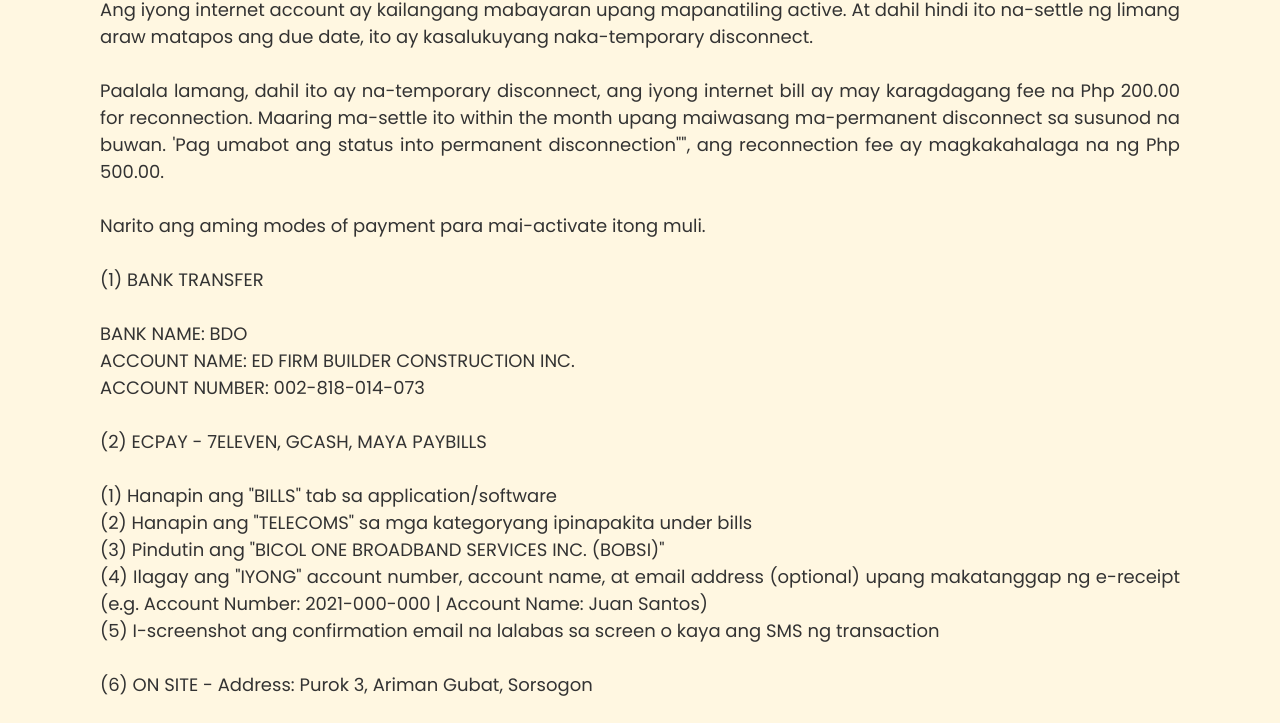
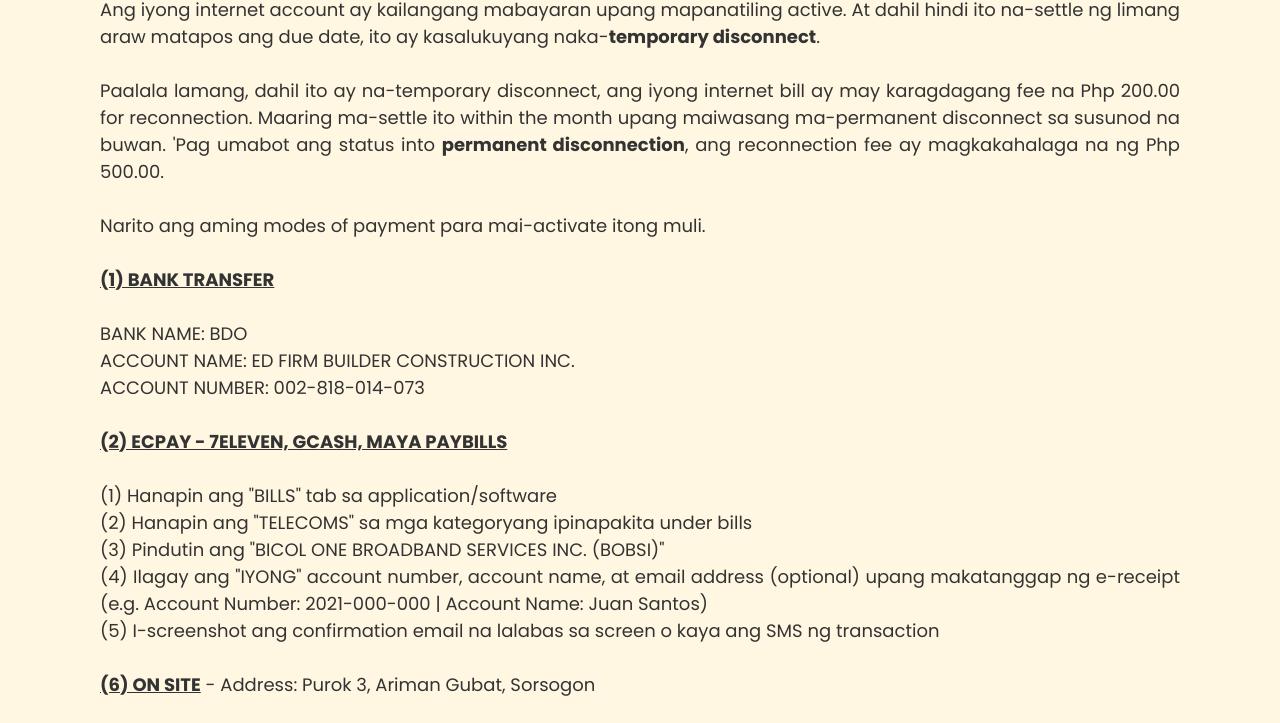
Before and after one commit to Estropia/Landingpage, a plain HTML site: page index.html in a window 1280 px wide. Shown: the part 782-1505 px from the top of the page. Drawn offline with Linux system fonts and the light colour scheme.

Commit message:
Add files via upload

```diff
--- a/index.html
+++ b/index.html
@@ -9,21 +9,21 @@
     <body>
         <section>
                 <div class="textBox">
-                    <p>"Dear Subscriber,<br>
+                    <p>Dear Subscriber,<br>
                         <br>
-                        Ang iyong internet account ay kailangang mabayaran upang mapanatiling active. At dahil hindi ito na-settle ng limang araw matapos ang due date, ito ay kasalukuyang naka-temporary disconnect. <br>
+                        Ang iyong internet account ay kailangang mabayaran upang mapanatiling active. At dahil hindi ito na-settle ng limang araw matapos ang due date, ito ay kasalukuyang naka-<b>temporary disconnect</b>. <br>
                         <br>
-                        Paalala lamang, dahil ito ay na-temporary disconnect, ang iyong internet bill ay may karagdagang fee na Php 200.00 for reconnection. Maaring ma-settle ito within the month upang maiwasang ma-permanent disconnect sa susunod na buwan. 'Pag umabot ang status into permanent disconnection"", ang reconnection fee ay magkakahalaga na ng Php 500.00.<br>
+                        Paalala lamang, dahil ito ay na-temporary disconnect, ang iyong internet bill ay may karagdagang fee na Php 200.00 for reconnection. Maaring ma-settle ito within the month upang maiwasang ma-permanent disconnect sa susunod na buwan. 'Pag umabot ang status into <b>permanent disconnection</b>, ang reconnection fee ay magkakahalaga na ng Php 500.00.<br>
                         <br>
                         Narito ang aming modes of payment para mai-activate itong muli. <br>
                         <br>
-                           (1) BANK TRANSFER<br>
+                           <u><b>(1) BANK TRANSFER</b></u><br>
                            <br>
                                   BANK NAME: BDO <br>
                                   ACCOUNT NAME: ED FIRM BUILDER CONSTRUCTION INC.<br>
                                   ACCOUNT NUMBER: 002-818-014-073<br>
                                   <br>
-                           (2) ECPAY - 7ELEVEN, GCASH, MAYA PAYBILLS<br>
+                           <u><b>(2) ECPAY - 7ELEVEN, GCASH, MAYA PAYBILLS</b></u><br>
                            <br>
                                   (1) Hanapin ang "BILLS" tab sa application/software<br>
                                   (2) Hanapin ang "TELECOMS" sa mga kategoryang ipinapakita under bills<br>
@@ -31,16 +31,16 @@
                                   (4) Ilagay ang "IYONG" account number, account name, at email address (optional) upang makatanggap ng e-receipt (e.g. Account Number: 2021-000-000 | Account Name: Juan Santos)<br>
                                   (5) I-screenshot ang confirmation email na lalabas sa screen o kaya ang SMS ng transaction<br>
                                   <br>
-                           (6) ON SITE - Address: Purok 3, Ariman Gubat, Sorsogon<br>
+                           <u><b>(6) ON SITE</b></u> - Address: Purok 3, Ariman Gubat, Sorsogon<br>
                            <br>
-                        Ipadala ang proof of payment sa aming email: mayongbilling@edfrm.com o i-message ito sa aming Facebook page: www.facebook.com/MayOnInternet.<br>
+                        Ipadala ang proof of payment sa aming email: <b>mayonbilling@edfrm.com</b> o i-message ito sa aming <b>Facebook page:</b> <a href="https://www.facebook.com/MayOnInternet/">May-On Internet</a><br>
                         <br>
                         Kung mayroong concerns regarding your bill, maaari niyo rin kaming tawagan sa numerong ito: 0998-541-6430 and we'll be happy to assist.<br>
                         <br>
                         <br>
                         Warm regards<br>
                         <br>
-                        Billing Department<br>
+                        <b>Billing Department</b><br>
                         MayOn Internet by ED-FIRM<br>
                         powered by Bicol One Broadband Services Inc.<br>
                         </p>
```
